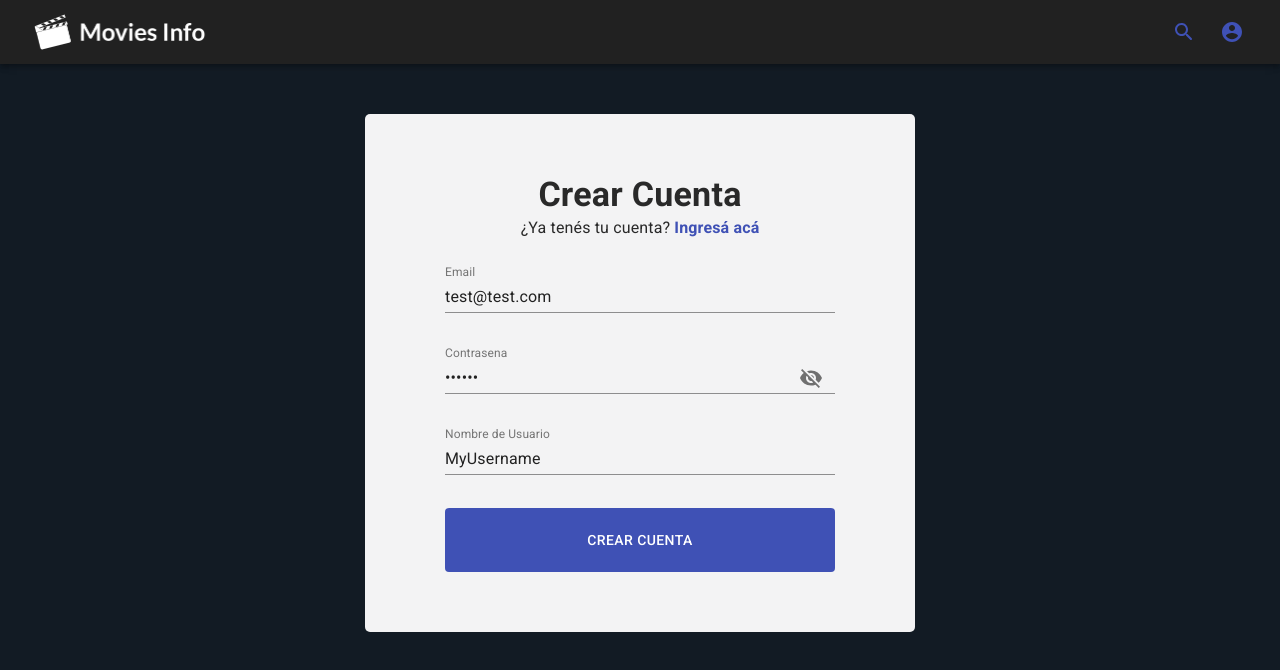
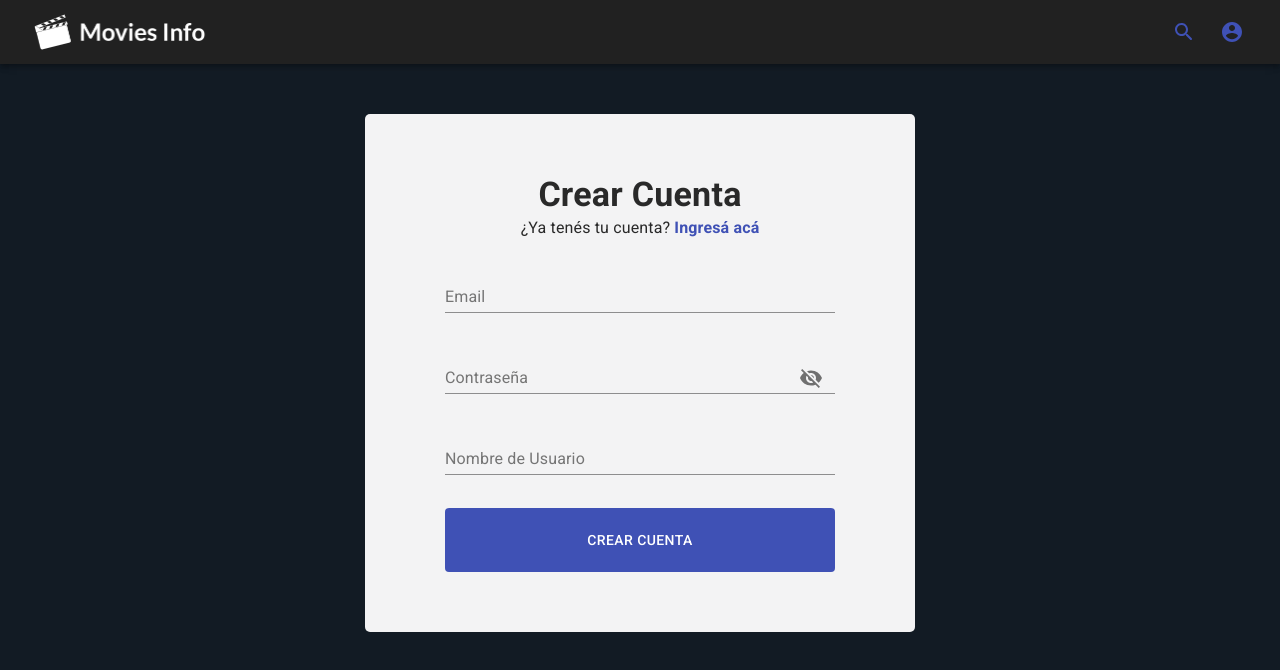
Before and after one commit to LYoshi02/Movies-Info, a React (Create React App) app: page /signup in a window 1280 px wide. Shown: the top 670 px of the page. Built offline with nearby package versions, Linux system fonts and the light colour scheme; no server answers.

Commit message:
Added form validation

```diff
--- a/src/components/Auth/AuthForm/AuthForm.js
+++ b/src/components/Auth/AuthForm/AuthForm.js
@@ -46,7 +46,7 @@ const AuthForm = (props) => {
               key={input.id}
               type={input.elementType}
               inputConfig={input.elementConfig}
-              error={input.error}
+              error={props.isSignIn ? false : input.error}
               changed={(event) => props.changeInputValue(event, input.id)}
               value={input.value}
               toggle={() => props.toggleInput(input.id)}
--- a/src/components/UI/Input/Input.js
+++ b/src/components/UI/Input/Input.js
@@ -46,7 +46,7 @@ const CustomInput = (props) => {
             {...props.inputConfig}
           />
           <FormHelperText>
-            {props.error.isError ? props.error.info : null}
+            {props.error.isError ? props.error.message : null}
           </FormHelperText>
         </FormControl>
       );
@@ -78,7 +78,7 @@ const CustomInput = (props) => {
               }
             />
             <FormHelperText>
-              {props.error.isError ? props.error.info : null}
+              {props.error.isError ? props.error.message : null}
             </FormHelperText>
           </FormControl>
           );
--- a/src/containers/Auth/Auth.js
+++ b/src/containers/Auth/Auth.js
@@ -1,21 +1,15 @@
 import React, { useState, useEffect } from "react";
+import axios from "axios";
 import { connect } from "react-redux";
 import * as actions from "../../store/actions/index";
-import { makeStyles } from "@material-ui/core";
+import { Box } from "@material-ui/core";
 
+import { updateObject, checkValidity } from "../../shared/utility";
 import AuthForm from "../../components/Auth/AuthForm/AuthForm";
 
-const useStyles = makeStyles((theme) => ({
-  containerStyles: {
-    [theme.breakpoints.down("xs")]: {
-      padding: "0 1rem",
-    },
-  },
-}));
-
 const Auth = (props) => {
-  const classes = useStyles();
   const [isSignIn, setIsSignIn] = useState(true);
+  const [formIsValid, setFormIsValid] = useState(false);
   const [authInputs, setAuthInputs] = useState({
     email: {
       elementType: "auth-input",
@@ -24,26 +18,35 @@ const Auth = (props) => {
         type: "email",
         required: true
       },
-      value: "test@test.com",
+      value: "",
       error: {
         isError: false,
         label: "Error",
-        info: "Se ha producido un error"
+        message: ""
       },
+      validation: {
+        required: true,
+        isEmail: true
+      },
+      valid: false
     },
     password: {
       elementType: "auth-password-input",
       elementConfig:{
-        label:"Contrasena",
+        label:"Contraseña",
         type: "password",
         required: true
       },
-      value: "123456",
+      value: "",
       error: {
         isError: false,
         label: "Error",
-        info: "Se ha producido un error"
-      }
+        message: ""
+      },
+      validation: {
+        minLength: 8
+      },
+      valid: false
     },
     username: {
       elementType: "auth-input",
@@ -52,12 +55,18 @@ const Auth = (props) => {
         type: "text",
         required: true
       },
-      value: "MyUsername",
+      value: "",
       error: {
         isError: false,
         label: "Error",
-        info: "Se ha producido un error"
+        message: ""
       },
+      validation: {
+        unique: true,
+        minLength: 4,
+        required: true
+      },
+      valid: false
     },
   })
 
@@ -93,23 +102,69 @@ const Auth = (props) => {
   }
 
   const inputValueHandler = (event, inputId) => {
-    setAuthInputs({
-      ...authInputs,
+    const inputMessage = checkValidity(event.target.value, authInputs[inputId].validation);
+    const inputErrors = updateObject(authInputs[inputId].error, {
+      isError: inputMessage !== "success",
+      message: (inputMessage !== "success") ? inputMessage : ""
+    });
+
+    const updatedInputs = updateObject(authInputs, {
       [inputId]: {
         ...authInputs[inputId],
-        value: event.target.value
+        value: event.target.value,
+        valid: inputMessage === "success",
+        error: {...inputErrors}
       }
-    })
+    });
+
+    let validForm = true;
+    for(let inputName in updatedInputs) {
+      validForm = updatedInputs[inputName].valid && validForm;
+    }
+
+    setFormIsValid(validForm);
+    setAuthInputs(updatedInputs);
   }
 
-  const submitFormHandler = (event) => {
+  const checkUniqueUsername = async () => {
+    let isUnique = false;
+    const lowercaseUsername = authInputs.username.value.toLowerCase();
+    await axios.get(`https://movies-info-f83aa.firebaseio.com/usernames/${lowercaseUsername}.json`)
+    .then(res => {
+      console.log(res);
+      isUnique = res.data === null;
+    });
+
+    if(!isUnique) {
+      setInputError("username", "Este usuario ya está ocupado");
+    }
+    return isUnique;
+  }
+
+  const setInputError = (inputId, errorMessage) => {
+    const inputErrors = updateObject(authInputs[inputId].error, {
+      isError: true,
+      message: errorMessage
+    });
+    const updatedInputs = updateObject(authInputs, {
+      [inputId]: {
+        ...authInputs[inputId],
+        error: {...inputErrors}
+      }
+    });
+    setAuthInputs(updatedInputs);
+  }
+
+  const submitFormHandler = async (event) => {
     event.preventDefault();
-    const formData = {
-      email: authInputs.email.value,
-      password: authInputs.password.value,
-      username: authInputs.username.value
+    if(isSignIn || (await checkUniqueUsername() && formIsValid)) {
+      const formData = {
+        email: authInputs.email.value,
+        password: authInputs.password.value,
+        username: authInputs.username.value
+      }
+      props.onAuth(formData, isSignIn);
     }
-    props.onAuth(formData, isSignIn);
   }
 
   const formInputs = [];
@@ -122,7 +177,7 @@ const Auth = (props) => {
   }
 
   return (
-    <div className={classes.containerStyles}>
+    <Box p={{xs: "0 1rem"}}>
       <AuthForm
         isSignIn={isSignIn}
         inputs={formInputs}
@@ -130,7 +185,7 @@ const Auth = (props) => {
         toggleInput={toggleInputHandler}
         submitForm={submitFormHandler}
       />
-    </div>
+    </Box>
   );
 };
 
--- a/src/shared/utility.js
+++ b/src/shared/utility.js
@@ -1,13 +1,44 @@
 export const updateObject = (oldObject, updatedProperties) => {
-    return {
-        ...oldObject,
-        ...updatedProperties
-    }
-}
+  return {
+    ...oldObject,
+    ...updatedProperties,
+  };
+};
 
 export const getLongDate = (originalDate) => {
-    const dateOptions = { year: "numeric", month: "long", day: "numeric" };
-    const formatedDate = new Date(originalDate).toLocaleDateString("es-ES", dateOptions);
+  const dateOptions = { year: "numeric", month: "long", day: "numeric" };
+  const formatedDate = new Date(originalDate).toLocaleDateString(
+    "es-ES",
+    dateOptions
+  );
 
-    return formatedDate;
-}
+  return formatedDate;
+};
+
+export const checkValidity = (value, rules) => {
+  let message = "success";
+
+  if (rules.required) {
+    message =
+      value.trim() !== "" && message === "success"
+        ? "success"
+        : "Este campo es obligatorio";
+  }
+
+  if (rules.isEmail) {
+    const pattern = /[a-z0-9!#$%&'*+/=?^_`{|}~-]+(?:\.[a-z0-9!#$%&'*+/=?^_`{|}~-]+)*@(?:[a-z0-9](?:[a-z0-9-]*[a-z0-9])?\.)+[a-z0-9](?:[a-z0-9-]*[a-z0-9])?/;
+    message =
+      pattern.test(value) && message === "success"
+        ? "success"
+        : "El email introducido no es válido";
+  }
+
+  if (rules.minLength) {
+    message =
+      value.length >= rules.minLength && message === "success"
+        ? "success"
+        : `El campo debe tener al menos ${rules.minLength} caracteres`;
+  }
+
+  return message;
+};
--- a/src/store/actions/auth.js
+++ b/src/store/actions/auth.js
@@ -120,6 +120,8 @@ export const createNewUsername = (token, userId, username) => {
     const usernamesData = {
       userId,
     };
+    const lowercaseUsername = username.toLowerCase();
+
     axios
       .all([
         axios.put(
@@ -127,13 +129,12 @@ export const createNewUsername = (token, userId, username) => {
           userData
         ),
         axios.put(
-          `https://movies-info-f83aa.firebaseio.com/usernames/${username}.json`,
+          `https://movies-info-f83aa.firebaseio.com/usernames/${lowercaseUsername}.json`,
           usernamesData
         ),
       ])
       .then(
         axios.spread((usersRes, usernamesRes) => {
-          // console.log(usersRes, usernamesRes);
           dispatch(authSuccess(token, userId, usersRes.data));
         })
       )
--- a/src/store/actions/infoPelicula.js
+++ b/src/store/actions/infoPelicula.js
@@ -15,7 +15,7 @@ export const fetchMovieInfo = (movieId) => {
           `https://api.themoviedb.org/3/movie/${movieId}/credits?api_key=${MOVIE_DATABASE_KEY}&language=es-MX`
         ),
         axios.get(
-          `https://api.themoviedb.org/3/movie/${movieId}/videos?api_key=${MOVIE_DATABASE_KEY}&language=es-MX`
+          `https://api.themoviedb.org/3/movie/${movieId}/videos?api_key=${MOVIE_DATABASE_KEY}&language=es`
         ),
         axios.get(
           `https://api.themoviedb.org/3/movie/${movieId}/recommendations?api_key=${MOVIE_DATABASE_KEY}&language=es-MX&page=1`
```
